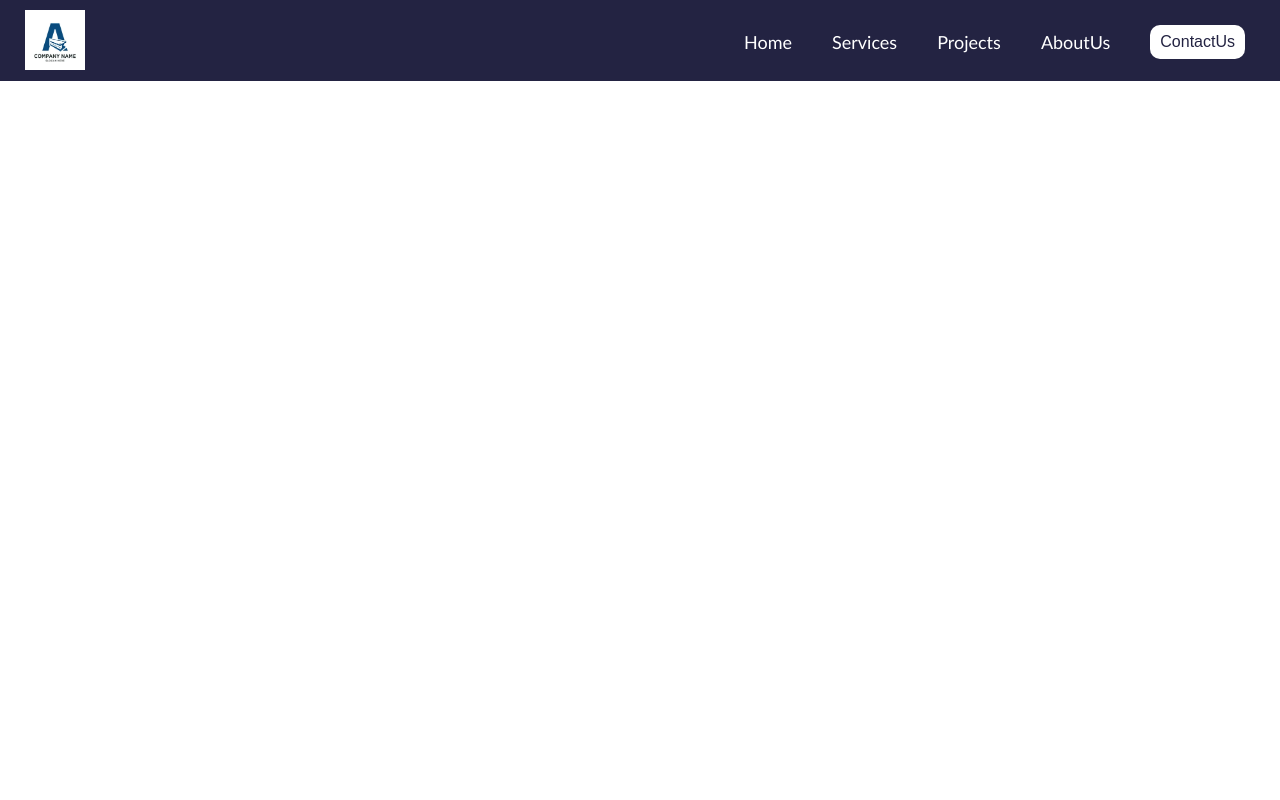
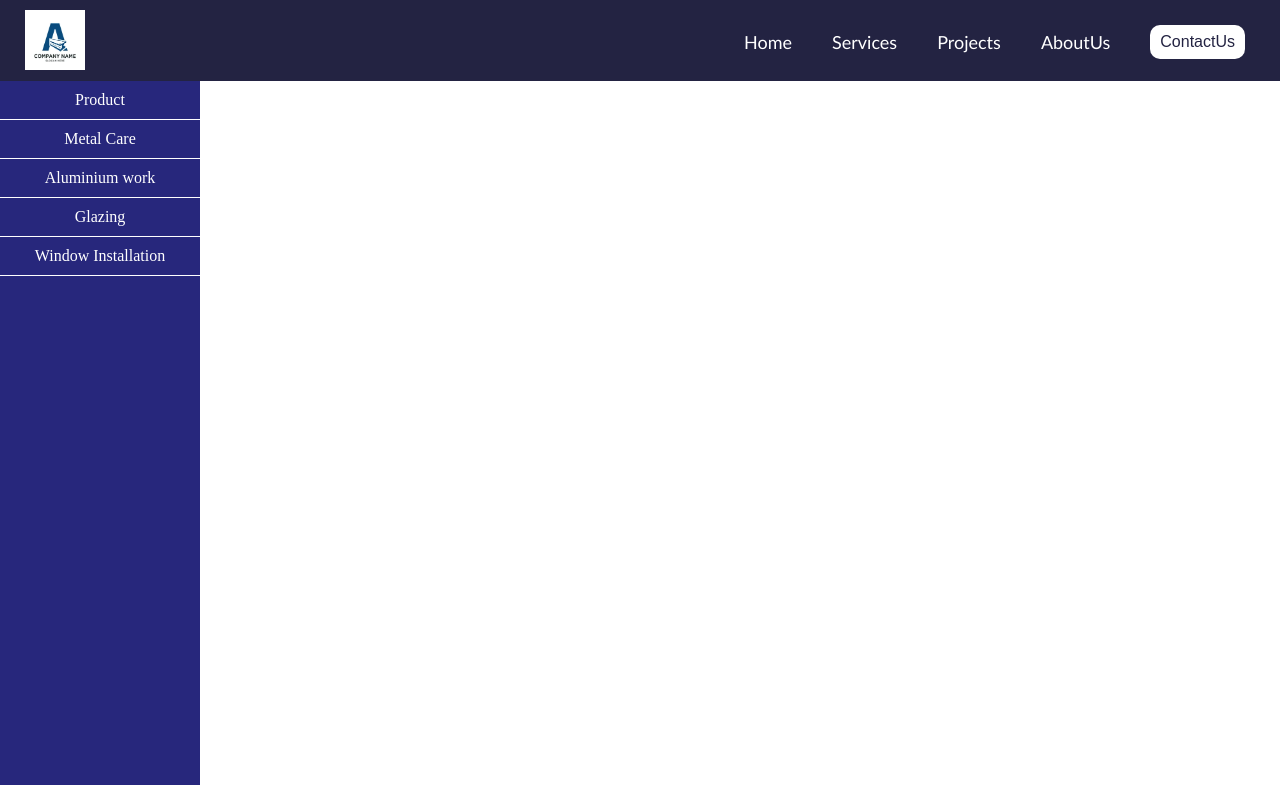
Before and after one commit to rupeshpal49gmail/Brushup-webdev, a plain HTML site: page 1-Navbar/index.html in a window 1280 px wide. Drawn offline with Linux system fonts and the light colour scheme.

Commit message:
add sidebar

```diff
--- a/1-Navbar/index.html
+++ b/1-Navbar/index.html
@@ -33,5 +33,26 @@
         </ul>
       </div>
     </div>
+    <div class="aside">
+      <div class="sideMenu">
+        <ul>
+          <li>
+            <a href="#">Product</a>
+          </li>
+          <li>
+            <a href="#">Metal Care</a>
+          </li>
+          <li>
+            <a href="#">Aluminium work</a>
+          </li>
+          <li>
+            <a href="#">Glazing</a>
+          </li>
+          <li>
+            <a href="#">Window Installation</a>
+          </li>
+        </ul>
+      </div>
+    </div>
   </body>
 </html>
--- a/1-Navbar/style.css
+++ b/1-Navbar/style.css
@@ -56,3 +56,17 @@ a img {
   color: #232342;
   transition: 0.5s ease;
 }
+
+.aside {
+  height: 88vh;
+  width: 200px;
+  background-color: #27277c;
+}
+.sideMenu ul li a {
+  color: #ffffff;
+  display: flex;
+  align-items: center;
+  justify-content: center;
+  padding: 10px;
+  border-bottom: 1px solid white;
+}
```
